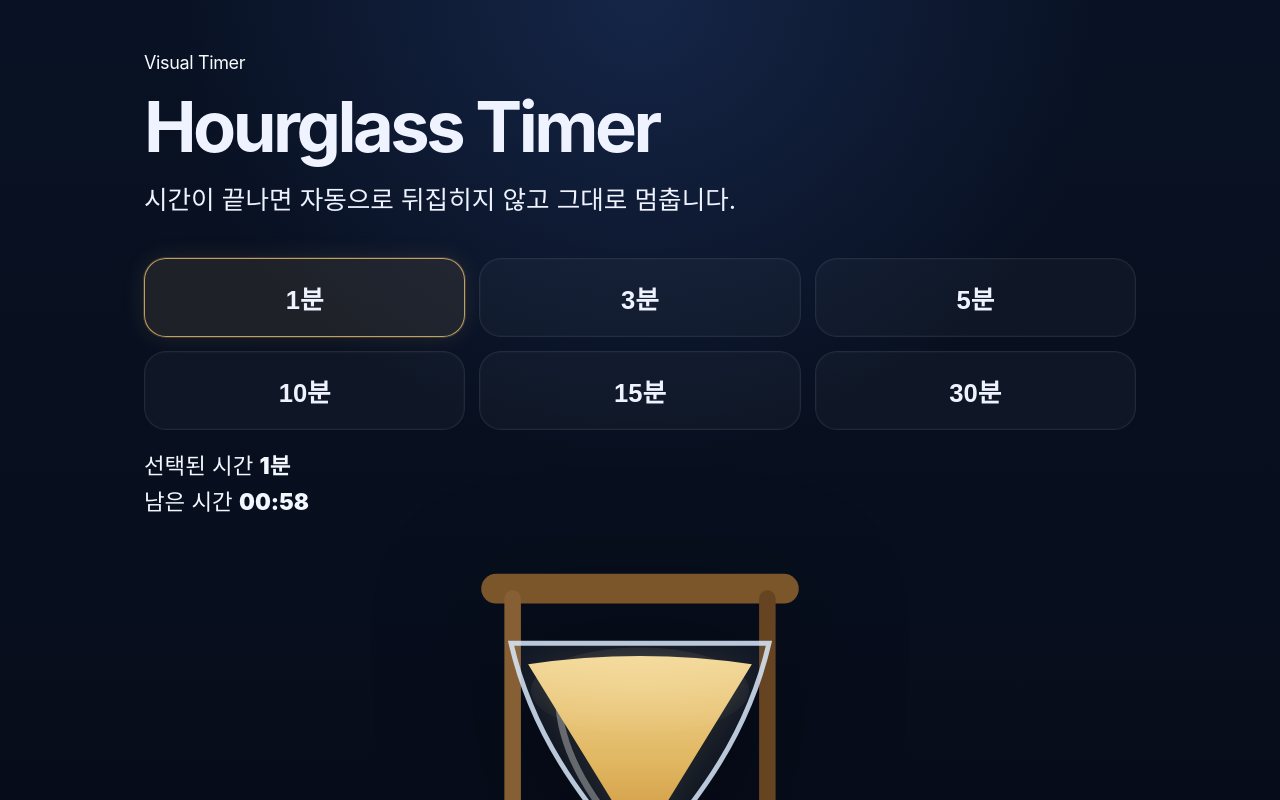
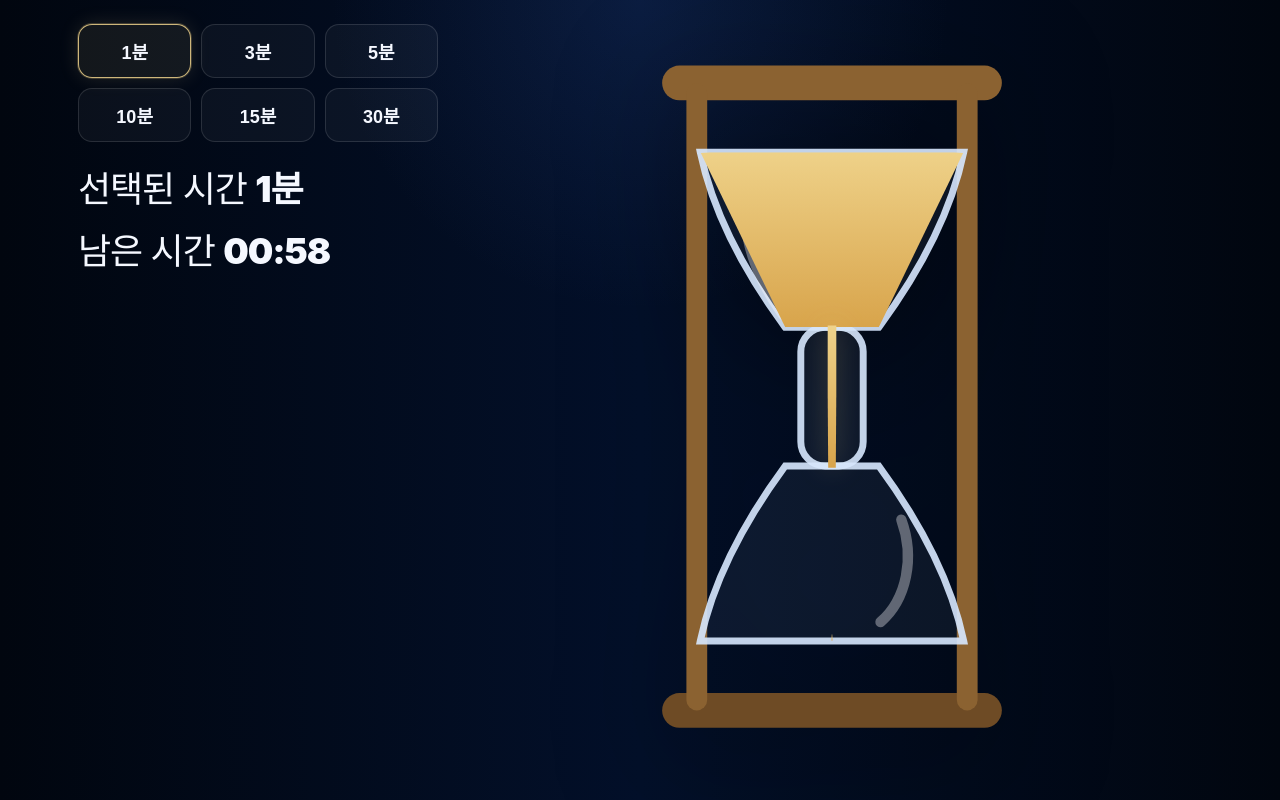
Before and after one commit to 4sighttt/hourglass, a plain HTML site: page index.html in a window 1280 px wide. Both pictures are taken after a click on the button "1분". Shown: the top 800 px of the page. Drawn offline with Linux system fonts and the light colour scheme.

Commit message:
Add files via upload

```diff
--- a/index.html
+++ b/index.html
@@ -8,13 +8,7 @@
 </head>
 <body>
   <main class="app">
-    <section class="hero">
-      <div class="eyebrow">Visual Timer</div>
-      <h1>Hourglass Timer</h1>
-      <p>시간이 끝나면 자동으로 뒤집히지 않고 그대로 멈춥니다.</p>
-    </section>
-
-    <section class="controls" aria-label="타이머 선택">
+    <section class="hud" aria-label="타이머 상태">
       <div class="button-grid">
         <button class="time-btn" data-minutes="1">1분</button>
         <button class="time-btn" data-minutes="3">3분</button>
@@ -32,63 +26,48 @@
 
     <section class="viewer" aria-label="모래시계 영역">
       <div class="hourglass-wrap">
-        <svg class="hourglass-svg" viewBox="0 0 260 420" aria-hidden="true">
+        <svg class="hourglass-svg" viewBox="0 0 300 430" aria-hidden="true">
           <defs>
             <linearGradient id="sandFill" x1="0" y1="0" x2="0" y2="1">
-              <stop offset="0%" stop-color="#f3d99b"/>
-              <stop offset="55%" stop-color="#e0b660"/>
-              <stop offset="100%" stop-color="#cb8f37"/>
+              <stop offset="0%" stop-color="#efd38b"/>
+              <stop offset="100%" stop-color="#d8a44b"/>
             </linearGradient>
-
-            <radialGradient id="sandGlow" cx="50%" cy="40%" r="70%">
-              <stop offset="0%" stop-color="rgba(255,235,184,0.5)"/>
-              <stop offset="100%" stop-color="rgba(255,235,184,0)"/>
-            </radialGradient>
-
-            <linearGradient id="streamFill" x1="0" y1="0" x2="0" y2="1">
-              <stop offset="0%" stop-color="#f8e3aa"/>
-              <stop offset="100%" stop-color="#e0aa4b"/>
+            <linearGradient id="glassTint" x1="0" y1="0" x2="1" y2="1">
+              <stop offset="0%" stop-color="rgba(220,240,255,0.08)"/>
+              <stop offset="100%" stop-color="rgba(220,240,255,0.03)"/>
             </linearGradient>
-
             <clipPath id="topClip">
-              <path d="M52 60 L208 60 C195 116 165 154 138 186 L122 186 C95 154 65 116 52 60 Z"></path>
+              <path d="M74 74 L226 74 Q216 122 177 175 L123 175 Q84 122 74 74 Z"></path>
             </clipPath>
-
             <clipPath id="bottomClip">
-              <path d="M122 234 L138 234 C165 266 195 304 208 360 L52 360 C65 304 95 266 122 234 Z"></path>
+              <path d="M123 255 L177 255 Q216 308 226 356 L74 356 Q84 308 123 255 Z"></path>
             </clipPath>
           </defs>
 
           <g class="frame">
-            <rect x="34" y="18" width="192" height="18" rx="9" fill="#7b562a"></rect>
-            <rect x="34" y="384" width="192" height="18" rx="9" fill="#5b3d1b"></rect>
-            <rect x="48" y="28" width="10" height="364" rx="5" fill="#866034"></rect>
-            <rect x="202" y="28" width="10" height="364" rx="5" fill="#664421"></rect>
+            <rect x="52" y="24" width="196" height="20" rx="10"></rect>
+            <rect x="52" y="386" width="196" height="20" rx="10"></rect>
+            <rect x="66" y="34" width="12" height="362" rx="6"></rect>
+            <rect x="222" y="34" width="12" height="362" rx="6"></rect>
           </g>
 
-          <g class="glass">
-            <path class="glass-outline" d="M52 60 L208 60 C195 116 165 154 138 186 L122 186 C95 154 65 116 52 60 Z"></path>
-            <path class="glass-outline" d="M122 234 L138 234 C165 266 195 304 208 360 L52 360 C65 304 95 266 122 234 Z"></path>
-            <rect class="neck" x="121" y="186" width="18" height="48" rx="9"></rect>
-            <path class="glass-shine" d="M82 80 C76 112 94 143 110 164"></path>
-            <path class="glass-shine" d="M177 279 C186 306 178 332 166 350"></path>
+          <g class="glass-body">
+            <path class="glass-outline" d="M74 74 L226 74 Q216 122 177 175 L123 175 Q84 122 74 74 Z"></path>
+            <path class="glass-outline" d="M123 255 L177 255 Q216 308 226 356 L74 356 Q84 308 123 255 Z"></path>
+            <rect class="neck" x="132" y="175" width="36" height="80" rx="14"></rect>
+            <path class="glass-shine" d="M102 92 C96 118 104 143 122 168"></path>
+            <path class="glass-shine" d="M190 286 C198 308 193 332 178 345"></path>
           </g>
 
           <g clip-path="url(#topClip)">
             <path id="topSand" fill="url(#sandFill)"></path>
-            <ellipse id="topSandGlow" cx="130" cy="88" rx="66" ry="26" fill="url(#sandGlow)" opacity="0.35"></ellipse>
-          </g>
-
-          <g id="streamGroup">
-            <rect id="sandStream" x="127" y="184" width="6" height="54" rx="3" fill="url(#streamFill)" opacity="0"></rect>
-            <ellipse id="streamSpark" cx="130" cy="210" rx="8" ry="20" fill="rgba(255,228,168,0.22)" opacity="0"></ellipse>
           </g>
 
           <g clip-path="url(#bottomClip)">
-            <path id="bottomBase" fill="url(#sandFill)"></path>
-            <path id="bottomPile" fill="url(#sandFill)"></path>
-            <ellipse id="bottomGlow" cx="130" cy="334" rx="42" ry="18" fill="url(#sandGlow)" opacity="0.22"></ellipse>
+            <path id="bottomSand" fill="url(#sandFill)"></path>
           </g>
+
+          <path id="sandStream" fill="url(#sandFill)"></path>
         </svg>
       </div>
     </section>
--- a/script.js
+++ b/script.js
@@ -2,20 +2,38 @@ const buttons = document.querySelectorAll('.time-btn');
 const selectedLabel = document.getElementById('selectedLabel');
 const countdown = document.getElementById('countdown');
 const topSand = document.getElementById('topSand');
-const topSandGlow = document.getElementById('topSandGlow');
-const bottomBase = document.getElementById('bottomBase');
-const bottomPile = document.getElementById('bottomPile');
-const bottomGlow = document.getElementById('bottomGlow');
+const bottomSand = document.getElementById('bottomSand');
 const sandStream = document.getElementById('sandStream');
-const streamSpark = document.getElementById('streamSpark');
 
-let animationId = null;
+let timerId = null;
 let endTime = 0;
 let totalMs = 0;
 
-const clamp = (value, min = 0, max = 1) => Math.min(max, Math.max(min, value));
-const lerp = (a, b, t) => a + (b - a) * t;
-const easeInOut = (t) => t * t * (3 - 2 * t);
+const TOP = {
+  yTop: 74,
+  yNeck: 175,
+  leftTop: 74,
+  rightTop: 226,
+  neckLeft: 123,
+  neckRight: 177,
+  centerX: 150,
+  maxHalf: 76,
+};
+
+const BOTTOM = {
+  yBase: 356,
+  yNeck: 255,
+  centerX: 150,
+  maxHalf: 76,
+};
+
+function clamp(v, min = 0, max = 1) {
+  return Math.min(max, Math.max(min, v));
+}
+
+function easeInOut(t) {
+  return t < 0.5 ? 2 * t * t : 1 - Math.pow(-2 * t + 2, 2) / 2;
+}
 
 function formatTime(ms) {
   const totalSeconds = Math.max(0, Math.ceil(ms / 1000));
@@ -26,129 +44,86 @@ function formatTime(ms) {
 
 function buildTopSandPath(progress) {
   const p = clamp(progress);
-  const level = easeInOut(p);
-  const surfaceY = lerp(72, 178, level);
-  const inset = lerp(10, 67, level);
-  const leftX = 52 + inset;
-  const rightX = 208 - inset;
-  const dip = lerp(3, 10, 1 - level);
-  const neckInset = lerp(10, 2, level);
-  const neckLeftX = 122 + neckInset;
-  const neckRightX = 138 - neckInset;
-  const bottomY = 186;
+  const drained = easeInOut(p);
+  const y = TOP.yTop + (TOP.yNeck - TOP.yTop) * drained;
+  const half = TOP.maxHalf * (1 - drained);
+  const left = TOP.centerX - half;
+  const right = TOP.centerX + half;
+  const lip = 2 + 7 * (1 - drained);
 
   return [
-    `M ${leftX} ${surfaceY}`,
-    `Q 130 ${surfaceY - dip} ${rightX} ${surfaceY}`,
-    `L ${neckRightX} ${bottomY}`,
-    `L ${neckLeftX} ${bottomY}`,
+    `M ${left} ${y}`,
+    `Q ${TOP.centerX} ${y - lip}, ${right} ${y}`,
+    `L ${TOP.neckRight} ${TOP.yNeck}`,
+    `L ${TOP.neckLeft} ${TOP.yNeck}`,
     'Z'
   ].join(' ');
 }
 
-function buildBottomBasePath(progress) {
+function buildBottomSandPath(progress) {
   const p = clamp(progress);
-  const level = easeInOut(p);
-  const fillHeight = lerp(0, 118, level);
-  const y = 360 - fillHeight;
-  const leftX = lerp(128, 70, level);
-  const rightX = 260 - leftX;
-  const curveLift = lerp(0, 16, level);
+  const filled = easeInOut(p);
+  const half = BOTTOM.maxHalf * filled;
+  const apexY = BOTTOM.yBase - (BOTTOM.yBase - BOTTOM.yNeck) * filled;
+  const left = BOTTOM.centerX - half;
+  const right = BOTTOM.centerX + half;
+  const baseBulge = 8 + 10 * filled;
 
   return [
-    `M 52 360`,
-    `L 208 360`,
-    `L ${rightX} ${y}`,
-    `Q 130 ${y - curveLift} ${leftX} ${y}`,
+    `M ${left} ${BOTTOM.yBase}`,
+    `Q ${BOTTOM.centerX} ${BOTTOM.yBase - baseBulge}, ${right} ${BOTTOM.yBase}`,
+    `L ${BOTTOM.centerX} ${apexY}`,
     'Z'
   ].join(' ');
 }
 
-function buildBottomPilePath(progress, timeMs) {
+function buildStreamPath(progress) {
   const p = clamp(progress);
-  if (p <= 0.001) {
-    return 'M 130 360 L 130 360 L 130 360 Z';
-  }
+  if (p >= 1) return '';
 
-  const level = easeInOut(p);
-  const pileHeight = lerp(0, 124, level);
-  const halfWidth = lerp(0, 68, level);
-  const apexY = 360 - pileHeight;
-  const wave = Math.sin(timeMs / 180) * Math.max(0.8, 3.2 * (1 - p));
-  const leftBaseX = 130 - halfWidth;
-  const rightBaseX = 130 + halfWidth;
+  const active = p > 0.01;
+  const width = active ? 5 : 0;
+  const x = 150 - width / 2;
+  const top = 174;
+  const bottom = 256;
+  const waist = 2.6;
 
   return [
-    `M ${leftBaseX} 360`,
-    `Q ${108 - wave} ${360 - pileHeight * 0.34} 130 ${apexY}`,
-    `Q ${152 + wave} ${360 - pileHeight * 0.34} ${rightBaseX} 360`,
+    `M ${x} ${top}`,
+    `L ${x + width} ${top}`,
+    `Q ${150 + waist} ${(top + bottom) / 2}, ${150 + 2.2} ${bottom}`,
+    `L ${150 - 2.2} ${bottom}`,
+    `Q ${150 - waist} ${(top + bottom) / 2}, ${x} ${top}`,
     'Z'
   ].join(' ');
 }
 
-function updateScene(progress, timeMs = performance.now()) {
+function render(progress) {
   const p = clamp(progress);
   topSand.setAttribute('d', buildTopSandPath(p));
-  bottomBase.setAttribute('d', buildBottomBasePath(p));
-  bottomPile.setAttribute('d', buildBottomPilePath(p, timeMs));
-
-  const topGlowY = lerp(88, 170, easeInOut(p));
-  const topGlowOpacity = lerp(0.34, 0.12, p);
-  topSandGlow.setAttribute('cy', String(topGlowY));
-  topSandGlow.setAttribute('opacity', String(topGlowOpacity));
-
-  const bottomGlowY = lerp(352, 318, easeInOut(p));
-  const bottomGlowRx = lerp(12, 48, easeInOut(p));
-  bottomGlow.setAttribute('cy', String(bottomGlowY));
-  bottomGlow.setAttribute('rx', String(bottomGlowRx));
-  bottomGlow.setAttribute('opacity', String(lerp(0.08, 0.24, p)));
-
-  if (p >= 1) {
-    sandStream.setAttribute('opacity', '0');
-    streamSpark.setAttribute('opacity', '0');
-    sandStream.setAttribute('height', '54');
-    sandStream.setAttribute('y', '184');
-    return;
-  }
-
-  const pulse = (Math.sin(timeMs / 70) + 1) * 0.5;
-  const width = lerp(4.2, 6.4, pulse);
-  const x = 130 - width / 2;
-  const streamHeight = lerp(52, 58, pulse);
-  const y = 184 + lerp(0, 3, pulse);
-
-  sandStream.setAttribute('x', x.toFixed(2));
-  sandStream.setAttribute('width', width.toFixed(2));
-  sandStream.setAttribute('height', streamHeight.toFixed(2));
-  sandStream.setAttribute('y', y.toFixed(2));
-  sandStream.setAttribute('rx', (width / 2).toFixed(2));
-  sandStream.setAttribute('opacity', '1');
-
-  streamSpark.setAttribute('cy', String(210 + Math.sin(timeMs / 100) * 2));
-  streamSpark.setAttribute('opacity', String(0.1 + pulse * 0.12));
+  bottomSand.setAttribute('d', buildBottomSandPath(p));
+  sandStream.setAttribute('d', buildStreamPath(p));
+  sandStream.setAttribute('opacity', p >= 1 ? '0' : '1');
 }
 
 function stopTimer(finished = false) {
-  if (animationId) {
-    cancelAnimationFrame(animationId);
-    animationId = null;
+  if (timerId) {
+    cancelAnimationFrame(timerId);
+    timerId = null;
   }
 
   if (finished) {
-    updateScene(1);
     countdown.textContent = '00:00';
-    return;
+    render(1);
+  } else {
+    sandStream.setAttribute('opacity', '0');
   }
-
-  sandStream.setAttribute('opacity', '0');
-  streamSpark.setAttribute('opacity', '0');
 }
 
-function animate() {
-  const remaining = endTime - Date.now();
+function tick() {
+  const remaining = endTime - performance.now();
   const progress = 1 - remaining / totalMs;
-
-  updateScene(progress);
+  render(progress);
   countdown.textContent = formatTime(remaining);
 
   if (remaining <= 0) {
@@ -156,30 +131,32 @@ function animate() {
     return;
   }
 
-  animationId = requestAnimationFrame(animate);
+  timerId = requestAnimationFrame(tick);
 }
 
 function startTimer(minutes, button) {
   stopTimer(false);
 
   totalMs = minutes * 60 * 1000;
-  endTime = Date.now() + totalMs;
+  endTime = performance.now() + totalMs;
 
   buttons.forEach((btn) => btn.classList.remove('active'));
   button.classList.add('active');
 
   selectedLabel.textContent = `${minutes}분`;
   countdown.textContent = formatTime(totalMs);
-  updateScene(0);
-  animationId = requestAnimationFrame(animate);
+  render(0);
+
+  timerId = requestAnimationFrame(tick);
 }
 
 buttons.forEach((button) => {
   button.addEventListener('click', () => {
     const minutes = Number(button.dataset.minutes);
+    if (!Number.isFinite(minutes) || minutes <= 0) return;
     startTimer(minutes, button);
   });
 });
 
-updateScene(0);
+render(0);
 countdown.textContent = '00:00';
--- a/style.css
+++ b/style.css
@@ -1,11 +1,13 @@
-* {
-  box-sizing: border-box;
-}
+* { box-sizing: border-box; }
 
 :root {
-  --bg-1: #050914;
-  --bg-2: #091224;
-  --text: #eef3ff;
+  --bg-1: #020814;
+  --bg-2: #04122a;
+  --text: #f5f8ff;
+  --wood-1: #8b6231;
+  --wood-2: #6e4b25;
+  --glass-line: rgba(215, 232, 255, 0.9);
+  --glass-fill: rgba(182, 220, 255, 0.06);
 }
 
 html, body {
@@ -17,154 +19,116 @@ body {
   font-family: -apple-system, BlinkMacSystemFont, "Segoe UI", Roboto, "Noto Sans KR", sans-serif;
   color: var(--text);
   background:
-    radial-gradient(circle at 50% 0%, rgba(53, 88, 163, 0.28), transparent 32%),
-    linear-gradient(180deg, var(--bg-2) 0%, var(--bg-1) 100%);
+    radial-gradient(circle at 50% 0%, rgba(50, 90, 170, 0.18), transparent 30%),
+    linear-gradient(90deg, #01060f 0%, #03102a 50%, #01060f 100%);
 }
 
 .app {
-  width: min(100%, 1040px);
+  min-height: 100vh;
+  width: min(1180px, 100%);
   margin: 0 auto;
-  padding: 52px 24px 72px;
+  display: grid;
+  grid-template-columns: minmax(280px, 360px) 1fr;
+  align-items: start;
+  gap: 24px;
+  padding: 24px 28px 40px;
 }
 
-.hero {
-  margin-bottom: 28px;
-}
-
-.eyebrow {
-  font-size: 18px;
-  letter-spacing: -0.02em;
-  margin-bottom: 18px;
-  color: #f7fbff;
-}
-
-.hero h1 {
-  margin: 0 0 18px;
-  font-size: clamp(2.5rem, 6vw, 4.4rem);
-  line-height: 1.02;
-  letter-spacing: -0.05em;
-}
-
-.hero p {
-  margin: 0;
-  font-size: clamp(1.1rem, 2vw, 1.6rem);
-  color: var(--text);
-  line-height: 1.45;
-}
-
-.controls {
-  display: grid;
-  gap: 16px;
-  margin-top: 40px;
+.hud {
+  position: relative;
+  z-index: 2;
 }
 
 .button-grid {
   display: grid;
   grid-template-columns: repeat(3, minmax(0, 1fr));
-  gap: 14px;
+  gap: 10px;
+  margin-bottom: 18px;
 }
 
 .time-btn {
   appearance: none;
-  border: 1px solid rgba(255,255,255,0.08);
-  border-radius: 22px;
-  background: rgba(255,255,255,0.03);
+  border: 1px solid rgba(255,255,255,0.12);
+  background: rgba(255,255,255,0.04);
   color: var(--text);
-  font-size: clamp(1.2rem, 2vw, 1.7rem);
+  border-radius: 14px;
+  padding: 13px 8px;
+  font-size: 18px;
   font-weight: 800;
-  padding: 20px 16px;
   cursor: pointer;
-  transition: border-color .18s ease, transform .18s ease, background .18s ease, box-shadow .18s ease;
-  box-shadow: inset 0 0 0 1px rgba(255,255,255,0.02);
-}
-
-.time-btn:hover {
-  transform: translateY(-1px);
-  border-color: rgba(221,182,106,0.5);
 }
 
 .time-btn.active {
-  border-color: rgba(221,182,106,0.85);
-  background: rgba(221,182,106,0.10);
-  box-shadow: 0 0 0 1px rgba(221,182,106,0.18), 0 0 24px rgba(221,182,106,0.12);
+  border-color: rgba(239, 211, 139, 0.85);
+  box-shadow: 0 0 0 1px rgba(239, 211, 139, 0.22), 0 0 20px rgba(239, 211, 139, 0.14);
+  background: rgba(239, 211, 139, 0.08);
 }
 
 .status {
   display: grid;
-  gap: 4px;
-  margin-top: 2px;
+  gap: 10px;
 }
 
 .status-line {
-  font-size: clamp(1.05rem, 2vw, 1.4rem);
-  color: #f3f7ff;
+  font-size: clamp(28px, 3vw, 36px);
+  font-weight: 500;
+  letter-spacing: -0.03em;
 }
 
-.status-line strong {
-  font-weight: 900;
-}
+.status-line strong { font-weight: 900; }
 
 .viewer {
-  min-height: 560px;
+  min-height: calc(100vh - 64px);
   display: grid;
   place-items: center;
-  margin-top: 28px;
 }
 
 .hourglass-wrap {
-  width: min(100%, 430px);
-  display: grid;
-  place-items: center;
+  width: min(100%, 520px);
 }
 
 .hourglass-svg {
   width: 100%;
   height: auto;
-  overflow: visible;
-  filter: drop-shadow(0 28px 60px rgba(0, 0, 0, 0.42));
+  display: block;
+  filter: drop-shadow(0 24px 60px rgba(0,0,0,0.44));
 }
 
-.hourglass-svg .frame rect {
-  vector-effect: non-scaling-stroke;
+.frame rect:nth-child(1),
+.frame rect:nth-child(3),
+.frame rect:nth-child(4) {
+  fill: var(--wood-1);
 }
 
-.glass-outline {
-  fill: rgba(179, 223, 255, 0.06);
-  stroke: rgba(220, 236, 255, 0.84);
-  stroke-width: 3;
-}
+.frame rect:nth-child(2) { fill: var(--wood-2); }
 
+.glass-outline,
 .neck {
-  fill: rgba(179, 223, 255, 0.08);
-  stroke: rgba(220, 236, 255, 0.84);
-  stroke-width: 3;
+  fill: var(--glass-fill);
+  stroke: var(--glass-line);
+  stroke-width: 4;
 }
 
 .glass-shine {
   fill: none;
-  stroke: rgba(255,255,255,0.34);
-  stroke-width: 4;
+  stroke: rgba(255,255,255,0.35);
+  stroke-width: 6;
   stroke-linecap: round;
 }
 
-#topSand,
-#bottomBase,
-#bottomPile,
 #sandStream {
-  filter: drop-shadow(0 0 12px rgba(241,214,154,0.12));
+  filter: drop-shadow(0 0 8px rgba(239, 211, 139, 0.35));
 }
 
-#streamGroup {
-  mix-blend-mode: screen;
-}
-
-@media (max-width: 820px) {
+@media (max-width: 900px) {
   .app {
-    padding-top: 42px;
+    grid-template-columns: 1fr;
+    padding: 20px 20px 28px;
   }
 
   .viewer {
-    min-height: 500px;
+    min-height: 0;
+    margin-top: 8px;
   }
 }
 
@@ -173,17 +137,11 @@ body {
     grid-template-columns: repeat(2, minmax(0, 1fr));
   }
 
-  .time-btn {
-    padding: 18px 14px;
-    border-radius: 18px;
-  }
-
-  .viewer {
-    min-height: 420px;
-    margin-top: 18px;
+  .status-line {
+    font-size: clamp(20px, 7vw, 28px);
   }
 
   .hourglass-wrap {
-    width: min(100%, 320px);
+    width: min(100%, 360px);
   }
 }
```
